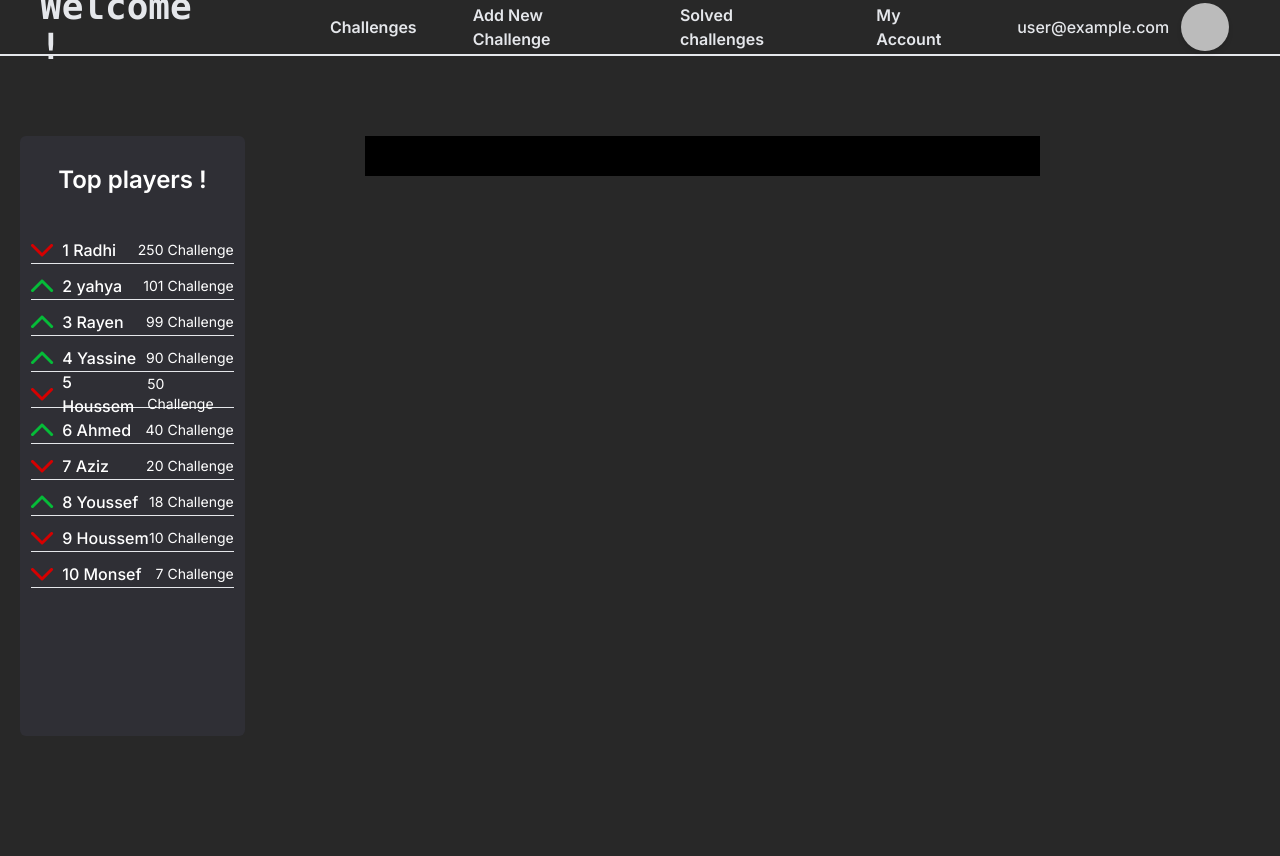
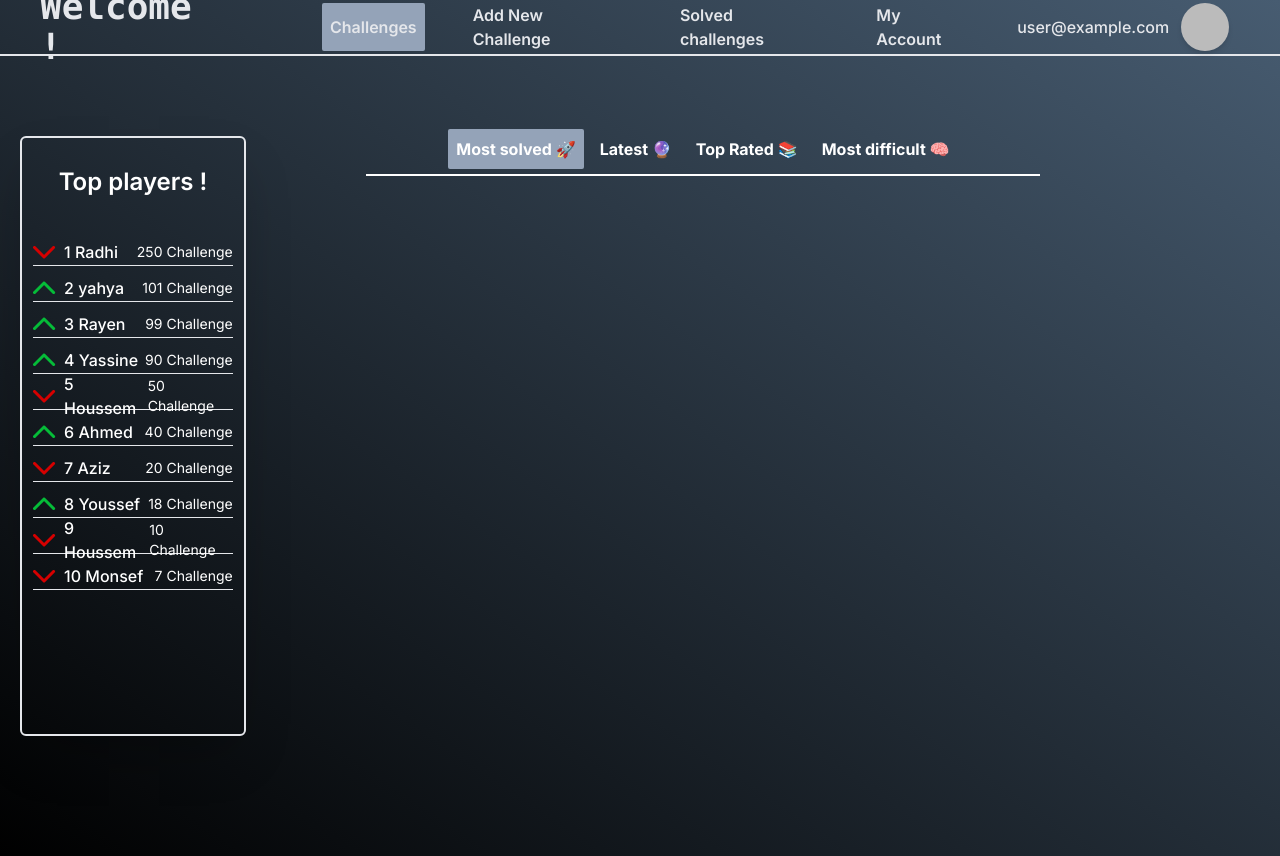
Before and after one commit to benAzouzYassin/CodersBattle, a Next.js app: page / in a window 1280 px wide. Built offline with nearby package versions, Linux system fonts and the light colour scheme; no server answers; the database is empty; sample sign-in values are in the browser's storage.

Commit message:
ui updates and working on the challenge page

```diff
--- a/app/addChallenge/page.tsx
+++ b/app/addChallenge/page.tsx
@@ -6,6 +6,7 @@ import { useRef, useState } from "react";
 import Select from "./Select";
 import { getCurrentUser } from "@/firbaseService"
 import { useRouter } from "next/navigation";
+import Nav from "@/components/Nav";
 export default function AddChallenge() {
 
 
@@ -42,8 +43,8 @@ export default function AddChallenge() {
     }
 
 
-
-    const userId = getCurrentUser()?.uid
+    const currentUser = getCurrentUser()
+    const userId = currentUser?.uid
     const challengeData = [challengeName, challengeLink, challengeDescription, selectedDiff, userId]
     setIsLoading(true)
     fetch("/api/addChallenge", { method: "POST", body: JSON.stringify(challengeData) })
@@ -68,10 +69,13 @@ export default function AddChallenge() {
   const inputClassName =
     "h-12 rounded-md mt-[2px] placeholder:font-light  pl-2 shadow-sm border-2 border-b-4  border-black focus-within:outline-none focus-within:border-b-[5px] focus-within:border-r-[3px] focus-within:translate-x-[-3px] focus-within:translate-y-[-1px]   transition-transform w-[95%]";
   return (
-    <main className="h-[100vh] w-[100vw] bg-gradient-to-bl  flex from-[#475c71] to-black ">
+    <main className="h-[100vh] w-[100vw] bg-gradient-to-bl   from-[#475c71] to-black ">
+      <Nav setIsLoading={setIsLoading} currentUser={getCurrentUser()} selected="Add New Challenge" />
+      <div className="flex mt-28">
+
         <form
           action=""
-        className="flex px-10 bg-white flex-col w-1/3 m-auto h-3/4 rounded-xl"
+          className="flex px-10 bg-white flex-col w-1/3 m-auto h-3/4 pb-12 rounded-xl"
         >
           <h1 className="mt-5  drop-shadow-3xl w-[95%] text-center text-2xl font-extrabold">
             Adding New Challenge !
@@ -110,6 +114,7 @@ export default function AddChallenge() {
           {errorMessage && <p className="border-0 border-red-700 drop-shadow-md mt-2 pl-2  text-red-600">{errorMessage}</p>}
           {isLoading && <p>loading....</p>}
         </form>
+      </div>
     </main>
   );
 }
--- /dev/null
+++ b/app/challenge/[challengeName]/page.tsx
@@ -0,0 +1,94 @@
+
+import parse from "html-react-parser"
+import Link from "next/link";
+
+type Props = {
+    params: { challengeName: string };
+};
+
+
+//there is five things : dificulty / stars / descrtiption verify and solve btn
+
+export default async function ChallengePage({ params }: Props) {
+
+
+
+
+    const res = await fetch(`https://leetcode.com/problems/${params.challengeName}/`)
+
+    if (res.status !== 200) {
+        return <div>no challenge named {params.challengeName}</div>
+    }
+    try {
+
+        const query = { "query": "\n    query questionContent($titleSlug: String!) {\n  question(titleSlug: $titleSlug) {\n    content\n    mysqlSchemas\n    dataSchemas\n  }\n}\n    ", "variables": { "titleSlug": params.challengeName }, "operationName": "questionContent" }
+        const questionRes = await fetch("https://leetcode.com/graphql/", {
+            method: "POST",
+            headers: { "Content-Type": "application/json" },
+            body: JSON.stringify(query),
+        })
+        const questionData = await questionRes.json()
+        const html = questionData.data.question.content
+        const parsedData = parse(html.split("<p>&")[0])
+        return <main className="overflow-x-hidden">
+
+            <nav className="gap-10 px-10 h-14 bg-[#282828] font-semibold  flex flex-row  items-center  text-gray-200 border-b-2 ">
+                <p className="text-4xl font-bold font-mono  ">Welcome !</p>
+
+
+
+                <Link
+                    href={`/`}
+                    className="hover:bg-zinc-700 px-2  py-[12px] rounded-sm ml-12"
+                >
+
+                    Challenges
+                </Link>
+
+
+
+
+                <Link
+                    href={`/addChallenge`}
+                    className="hover:bg-zinc-700 px-2 py-[12px] rounded-sm"
+                >
+                    Add New Challenge
+                </Link>
+
+                <Link
+
+                    href={`/addChallenge`}
+                    className="hover:bg-zinc-700 px-2 py-[12px] rounded-sm"
+
+                >
+                    Solved challenges
+                </Link>
+
+                <Link
+                    href={"/"}
+                    className="hover:bg-zinc-700 px-2 py-[12px] rounded-sm"
+
+                >
+                    My Account
+                </Link>
+
+
+            </nav>
+            <div className="w-[100vw] flex  justify-center h-[100vh] bg-[#292929]" >
+                {/* {parsedData} */}
+                <div className="bg-[#fff9e2] w-1/3 h-2/3 rounded-lg mt-20" >
+                    az
+                </div>
+            </div>
+        </main>
+
+
+
+    } catch (error) {
+        return <p>Server Error ! </p>
+    }
+
+
+
+
+}
--- a/app/page.tsx
+++ b/app/page.tsx
@@ -58,7 +58,7 @@ export default function Home() {
 
 
   return (
-    <main className=" bg-[#282828]">
+    <main className="bg-gradient-to-bl   from-[#475c71] to-black">
       <Toaster
         richColors
         toastOptions={{
@@ -68,12 +68,12 @@ export default function Home() {
       {isLoading && <h1 className="text-4xl">Loading</h1>}
       {currentUser === undefined && <h1>Loading .....</h1>}
       {currentUser && (
-        <Nav currentUser={currentUser} setIsLoading={setIsLoading} />
+        <Nav selected="Challenges" currentUser={currentUser} setIsLoading={setIsLoading} />
       )}
       <div className="w-full gap-10 flex flex-row min-h-[100vh]">
         <Ranking />
         <div className="w-full pl-20 pr-60">
-          <FilterChallenges />
+          <FilterChallenges selected="Most solved" />
           <Challenges challenges={challenges} />
         </div>
 
--- a/app/update/[userId]/page.tsx
+++ b/app/update/[userId]/page.tsx
@@ -5,6 +5,7 @@ import { AppUser, getCurrentUser, getUserData } from "@/firbaseService";
 import { useEffect, useState } from "react";
 import SubmitButton from "./SubmitButton";
 import { useRouter } from "next/navigation";
+import Nav from "@/components/Nav";
 
 type Props = {
   params: { userId: string };
@@ -59,10 +60,13 @@ export default function UpdateUser({ params }: Props) {
   };
 
   return (
-    <main className="flex w-[100vw] h-[100vh] bg-gradient-to-bl from-[#475c71] to-black  ">
+    <main className=" w-[100vw] h-[100vh] bg-gradient-to-bl from-[#475c71] to-black  ">
+      <Nav currentUser={getCurrentUser()} selected="My Account" setIsLoading={setIsLoading} />
+
+
       <form
         onSubmit={handleSubmit}
-        className=" relative bg-white  m-auto py-10  w-[30%]  pr-20  flex flex-col h-[70%]  rounded-2xl shadow-lg  px-20 "
+        className=" mt-20 relative bg-white  m-auto py-10  w-[30%]  pr-20  flex flex-col h-[70%]  rounded-2xl shadow-lg  px-20 "
       >
         <h1 className=" mt-10 text-center absolute top-0 left-[3%] w-[95%] font-bold  text-2xl">
           Update your informations
--- a/app/user/[userId]/error.tsx
+++ /dev/null
@@ -1,5 +0,0 @@
-"use client";
-
-export default function Error() {
-  return <div className="bg-red-400">Error ! </div>;
-}
--- a/app/user/[userId]/loading.tsx
+++ /dev/null
@@ -1,3 +0,0 @@
-export default function Loading() {
-  return <p className="bg-green-400">loading parameters</p>;
-}
--- a/app/user/[userId]/page.tsx
+++ /dev/null
@@ -1,33 +0,0 @@
-import { getUserData } from "@/firbaseService";
-
-export default async function Settings({
-  params,
-}: {
-  params: { userId: string };
-}) {
-  const currentUser = await getUserData(params.userId);
-  return (
-    <main className="flex w-[100vw] h-[100vh]   bg-gradient-to-bl   from-[#192735] to-black">
-      <div className="w-[20%] my-auto shadow-xl h-[85%]   bg-white   flex flex-col rounded-l-2xl ml-auto">
-        <img
-          className="rounded-full mt-5 ml-5"
-          src={
-            currentUser.userImg != ""
-              ? currentUser.userImg
-              : "https://cdn.discordapp.com/attachments/735181387858182204/1159033831572119633/default-avatar.webp?ex=651e69df&is=651d185f&hm=228e05855549ec87c0fbbc2b42114f86aaba7c21bda118d4967d95860e2b64fa&"
-          }
-          alt=""
-          width="200px"
-          height="200px"
-        />
-        <div className="text-2xl mt-5 font-bold ml-5 text-black text-opacity-90 flex">
-          @<p className="first-letter:uppercase">{currentUser.name}</p>
-        </div>
-      </div>
-
-      <div className=" bg-white my-auto py-10  w-[60%]  pr-20 gap- flex flex-col h-[85%]  rounded-r-xl mr-auto">
-        here will be the user stats
-      </div>
-    </main>
-  );
-}
--- a/components/ChallengeCard.tsx
+++ b/components/ChallengeCard.tsx
@@ -18,7 +18,6 @@ function calculateRating(five: number, four: number, three: number, two: number,
 
 
 export default function ChallengeCard(props: TChallenge) {
-    const [BgColor, setBgColor] = useState("#ffffff")
     const [difficultyColor, setDifficultyColor] = useState("#ffffff")
     const [rating, setRating] = useState(0)
 
@@ -44,28 +43,25 @@ export default function ChallengeCard(props: TChallenge) {
 
         switch (props.difficulty) {
             case "Easy":
-                setBgColor("#2F3136")
                 setDifficultyColor("#16DB7C")
                 break;
             case "Medium":
-                setBgColor("#2F3136")
                 setDifficultyColor("#e9c308")
 
                 break;
             case "Hard":
-                setBgColor("#2F3136")
+
                 setDifficultyColor("#E46464")
                 break;
 
             default:
-                setBgColor("#ffffff")
                 setDifficultyColor("#ffffff")
                 break;
         }
 
     }, [])
     console.log(rating)
-    return <div style={{ backgroundColor: BgColor }} className={`  border-2 flex flex-col hover:cursor-pointer hover:scale-[101%] transition-transform shadow-inner  h-14 w-full  rounded-sm `}>
+    return <div className={` bg-[#222b34]  border-2 flex flex-col hover:cursor-pointer hover:scale-[101%] transition-transform shadow-inner  h-14 w-full  rounded-sm `}>
         <div className="  flex flex-row">
 
             <div className="flex mt-1 ml-1 ">
--- a/components/Filter.tsx
+++ b/components/Filter.tsx
@@ -1,7 +1,15 @@
 //TODO filter problems by most solved / latest / top rated / blind 75
 
-export default function FilterChallenges() {
-    return <div className="bg-black mt-20 w-full h-10">
 
+type Props = {
+    selected: "Most solved" | "Latest" | "Top Rated" | "Most difficult"
+}
+export default function FilterChallenges({ selected }: Props) {
+
+    return <div className="border-b-2 border-b-white mt-20 w-full h-10 flex items-center justify-center gap-2 text-white font-bold">
+        <span style={{ backgroundColor: selected === "Most solved" ? "rgb(148 163 184)" : "" }} className=" hover:bg-slate-400 p-2 rounded-sm mb-3 hover:cursor-pointer">Most solved 🚀</span>
+        <span style={{ backgroundColor: selected === "Latest" ? "rgb(148 163 184)" : "" }} className=" hover:bg-slate-400 p-2 rounded-sm mb-3 hover:cursor-pointer">Latest 🔮</span>
+        <span style={{ backgroundColor: selected === "Top Rated" ? "rgb(148 163 184)" : "" }} className=" hover:bg-slate-400 p-2 rounded-sm mb-3 hover:cursor-pointer">Top Rated 📚 </span>
+        <span style={{ backgroundColor: selected === "Most difficult" ? "rgb(148 163 184)" : "" }} className=" hover:bg-slate-400 p-2 rounded-sm mb-3 hover:cursor-pointer">Most difficult 🧠</span>
     </div>
 }
--- a/components/Nav.tsx
+++ b/components/Nav.tsx
@@ -4,8 +4,9 @@ import Link from "next/link"
 
 
 type Props = {
-    currentUser: User
-    setIsLoading: any
+    currentUser: User | null
+    setIsLoading?: any
+    selected: "Challenges" | "Add New Challenge" | "Solved challenges" | "My Account"
 }
 
 export default function Nav(props: Props) {
@@ -17,7 +18,8 @@ export default function Nav(props: Props) {
         <Link
             onClick={() => props.setIsLoading(true)}
             href={`/`}
-            className="hover:bg-zinc-700 px-2  py-[12px] rounded-md ml-12"
+            className="hover:bg-gray-500 px-2  py-[12px] rounded-sm ml-12"
+            style={{ backgroundColor: props.selected === "Challenges" ? "rgb(148 163 184)" : "" }}
         >
 
             Challenges
@@ -27,10 +29,10 @@ export default function Nav(props: Props) {
 
 
         <Link
-
+            style={{ backgroundColor: props.selected === "Add New Challenge" ? "rgb(148 163 184)" : "" }}
             onClick={() => props.setIsLoading(true)}
             href={`/addChallenge`}
-            className="hover:bg-zinc-700 px-2 py-[12px] rounded-md"
+            className="hover:bg-gray-500 px-2 py-[12px] rounded-sm"
         >
             Add New Challenge
         </Link>
@@ -39,7 +41,9 @@ export default function Nav(props: Props) {
 
             onClick={() => props.setIsLoading(true)}
             href={`/addChallenge`}
-            className="hover:bg-zinc-700 px-2 py-[12px] rounded-md"
+            className="hover:bg-gray-500 px-2 py-[12px] rounded-sm"
+            style={{ backgroundColor: props.selected === "Solved challenges" ? "rgb(148 163 184)" : "" }}
+
         >
             Solved challenges
         </Link>
@@ -47,16 +51,17 @@ export default function Nav(props: Props) {
         <Link
 
             onClick={() => props.setIsLoading(true)}
-            href={`/update/${props.currentUser.uid}`}
-            className="hover:bg-zinc-700 px-2 py-[12px] rounded-md"
+            href={`/update/${props.currentUser?.uid}`}
+            className="hover:bg-gray-500 px-2 py-[12px] rounded-sm"
+            style={{ backgroundColor: props.selected === "My Account" ? "rgb(148 163 184)" : "" }}
 
         >
             My Account
         </Link>
 
-        <Link onClick={() => props.setIsLoading(true)} href={`/update/${props.currentUser.uid}`} className="ml-auto flex items-center gap-3">
-            <p className="ml-auto justify-self-center font-medium ">{props.currentUser.email}</p>
-            <img src={props.currentUser.photoURL ?? ""} alt="" className=" w-12 h-12 rounded-full hover:cursor-pointer hover:scale-105 mr-3 shadow-md" />
+        <Link onClick={() => props.setIsLoading(true)} href={`/update/${props.currentUser?.uid}`} className="ml-auto flex items-center gap-3">
+            <p className="ml-auto justify-self-center font-medium ">{props.currentUser?.email}</p>
+            <img src={props.currentUser?.photoURL ?? ""} alt="" className=" w-12 h-12 rounded-full hover:cursor-pointer hover:scale-105 mr-3 shadow-md" />
         </Link>
     </nav>
 }
--- a/components/Ranking.tsx
+++ b/components/Ranking.tsx
@@ -16,7 +16,7 @@ export default function Ranking() {
     ]
 
 
-    return <div className="w-1/4 bg-[#2f2f35] h-[75vh] mt-20 ml-5 rounded-md ">
+    return <div className="w-1/4 border-2 shadow-2xl h-[75vh] mt-20 ml-5 rounded-md ">
         <h3 className="text-2xl mt-7 font-semibold text-center text-white">Top players !</h3>
         <div className="mt-10 flex flex-col gap-2">
             {topPlayers.map(player => <TopPlayer key={player.id} {...player} />)}
--- a/package.json
+++ b/package.json
@@ -11,6 +11,7 @@
   "dependencies": {
     "encoding": "^0.1.13",
     "firebase": "^10.4.0",
+    "html-react-parser": "^4.2.2",
     "next": "^13.5.4",
     "react": "latest",
     "react-dom": "latest",
```
Also changed, not shown: 1 other file (tests, documents, lock files or other folders). Lines whose indentation alone changed are shown as unchanged.
